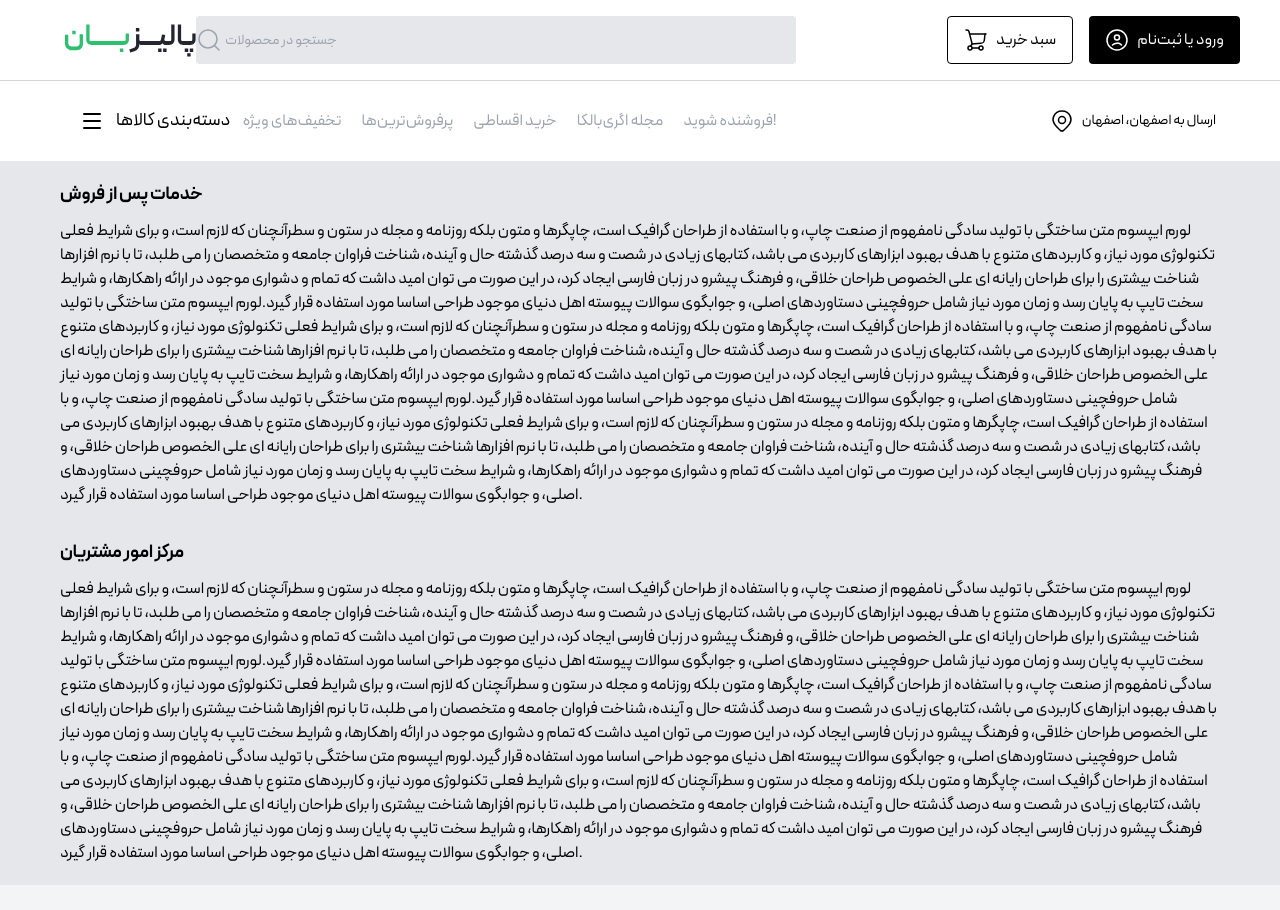
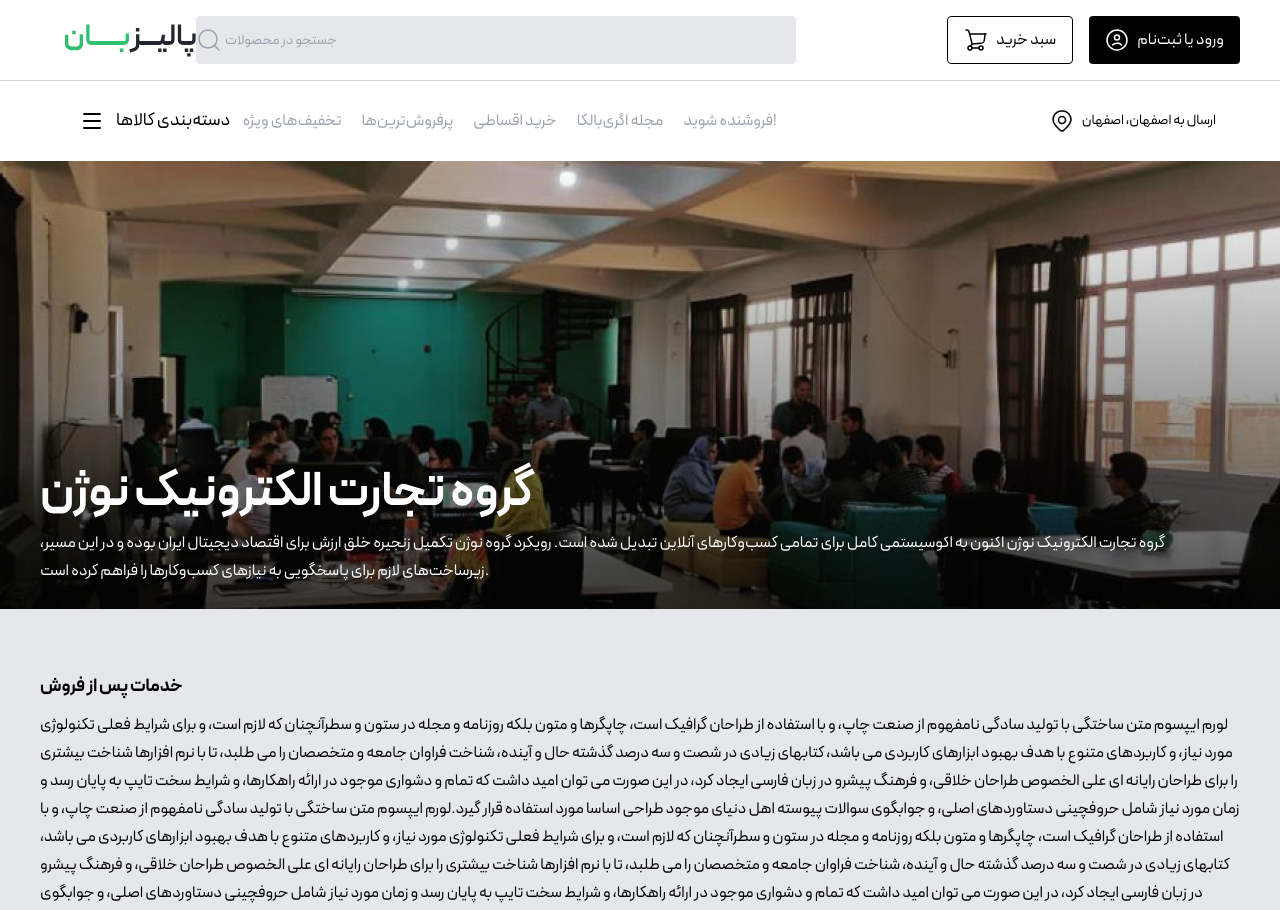
Before and after one commit to hamideslami32/leyan, a Next.js app: page /about in a window 1280 px wide. Shown: the top 910 px of the page. Built offline with nearby package versions, Linux system fonts and the light colour scheme.

Commit message:
feat: complete about us page

```diff
--- a/src/pages/about/index.tsx
+++ b/src/pages/about/index.tsx
@@ -1,81 +1,110 @@
+import Image from "next/image";
+import { Fragment } from "react";
+
 const About = () => {
   return (
-    <div className="w-full max-w-screen-xl mx-auto p-5">
+    <div className="leading-7">
+      <div className="w-full relative z-0">
+        <Image
+          className="w-full h-[448px] object-cover"
+          width={1440}
+          height={448}
+          src="/images/about-header.png"
+          alt="test"
+        />
+        <div className="text-white z-[1] absolute inset-0 flex flex-col items-stretch justify-end p-6">
+          <div className="w-full mx-auto max-w-screen-xl">
+            <h1 className="font-extrabold text-3xl lg:text-5xl mb-3">گروه تجارت الکترونیک نوژن</h1>
+            <p>
+              گروه تجارت الکترونیک نوژن‌ اکنون به اکوسیستمی کامل برای تمامی
+              کسب‌وکارهای آنلاین تبدیل شده است. رویکرد گروه نوژن‌ تکمیل زنجیره
+              خلق ارزش برای اقتصاد دیجیتال ایران بوده و در این مسیر، زیرساخت‌های
+              لازم برای پاسخگویی به نیازهای کسب‌وکارها را فراهم کرده است.
+            </p>
+          </div>
+        </div>
+      </div>
+      <div className="px-6 py-16">
+        <div className="w-full max-w-screen-xl mx-auto">
           <div className="w-full flex flex-col items-stretch gap-8">
             <section>
               <h3 className="text-lg font-bold mb-2.5">خدمات پس از فروش</h3>
               <p className="text-secondary-600">
                 لورم ایپسوم متن ساختگی با تولید سادگی نامفهوم از صنعت چاپ، و با
-            استفاده از طراحان گرافیک است، چاپگرها و متون بلکه روزنامه و مجله در
-            ستون و سطرآنچنان که لازم است، و برای شرایط فعلی تکنولوژی مورد نیاز،
-            و کاربردهای متنوع با هدف بهبود ابزارهای کاربردی می باشد، کتابهای
-            زیادی در شصت و سه درصد گذشته حال و آینده، شناخت فراوان جامعه و
-            متخصصان را می طلبد، تا با نرم افزارها شناخت بیشتری را برای طراحان
-            رایانه ای علی الخصوص طراحان خلاقی، و فرهنگ پیشرو در زبان فارسی ایجاد
-            کرد، در این صورت می توان امید داشت که تمام و دشواری موجود در ارائه
-            راهکارها، و شرایط سخت تایپ به پایان رسد و زمان مورد نیاز شامل
-            حروفچینی دستاوردهای اصلی، و جوابگوی سوالات پیوسته اهل دنیای موجود
-            طراحی اساسا مورد استفاده قرار گیرد.لورم ایپسوم متن ساختگی با تولید
-            سادگی نامفهوم از صنعت چاپ، و با استفاده از طراحان گرافیک است،
-            چاپگرها و متون بلکه روزنامه و مجله در ستون و سطرآنچنان که لازم است،
-            و برای شرایط فعلی تکنولوژی مورد نیاز، و کاربردهای متنوع با هدف بهبود
-            ابزارهای کاربردی می باشد، کتابهای زیادی در شصت و سه درصد گذشته حال و
-            آینده، شناخت فراوان جامعه و متخصصان را می طلبد، تا با نرم افزارها
-            شناخت بیشتری را برای طراحان رایانه ای علی الخصوص طراحان خلاقی، و
-            فرهنگ پیشرو در زبان فارسی ایجاد کرد، در این صورت می توان امید داشت
-            که تمام و دشواری موجود در ارائه راهکارها، و شرایط سخت تایپ به پایان
-            رسد و زمان مورد نیاز شامل حروفچینی دستاوردهای اصلی، و جوابگوی سوالات
+                استفاده از طراحان گرافیک است، چاپگرها و متون بلکه روزنامه و مجله
+                در ستون و سطرآنچنان که لازم است، و برای شرایط فعلی تکنولوژی مورد
+                نیاز، و کاربردهای متنوع با هدف بهبود ابزارهای کاربردی می باشد،
+                کتابهای زیادی در شصت و سه درصد گذشته حال و آینده، شناخت فراوان
+                جامعه و متخصصان را می طلبد، تا با نرم افزارها شناخت بیشتری را
+                برای طراحان رایانه ای علی الخصوص طراحان خلاقی، و فرهنگ پیشرو در
+                زبان فارسی ایجاد کرد، در این صورت می توان امید داشت که تمام و
+                دشواری موجود در ارائه راهکارها، و شرایط سخت تایپ به پایان رسد و
+                زمان مورد نیاز شامل حروفچینی دستاوردهای اصلی، و جوابگوی سوالات
                 پیوسته اهل دنیای موجود طراحی اساسا مورد استفاده قرار گیرد.لورم
-            ایپسوم متن ساختگی با تولید سادگی نامفهوم از صنعت چاپ، و با استفاده
-            از طراحان گرافیک است، چاپگرها و متون بلکه روزنامه و مجله در ستون و
-            سطرآنچنان که لازم است، و برای شرایط فعلی تکنولوژی مورد نیاز، و
-            کاربردهای متنوع با هدف بهبود ابزارهای کاربردی می باشد، کتابهای زیادی
-            در شصت و سه درصد گذشته حال و آینده، شناخت فراوان جامعه و متخصصان را
-            می طلبد، تا با نرم افزارها شناخت بیشتری را برای طراحان رایانه ای علی
-            الخصوص طراحان خلاقی، و فرهنگ پیشرو در زبان فارسی ایجاد کرد، در این
-            صورت می توان امید داشت که تمام و دشواری موجود در ارائه راهکارها، و
-            شرایط سخت تایپ به پایان رسد و زمان مورد نیاز شامل حروفچینی
-            دستاوردهای اصلی، و جوابگوی سوالات پیوسته اهل دنیای موجود طراحی اساسا
-            مورد استفاده قرار گیرد.
+                ایپسوم متن ساختگی با تولید سادگی نامفهوم از صنعت چاپ، و با
+                استفاده از طراحان گرافیک است، چاپگرها و متون بلکه روزنامه و مجله
+                در ستون و سطرآنچنان که لازم است، و برای شرایط فعلی تکنولوژی مورد
+                نیاز، و کاربردهای متنوع با هدف بهبود ابزارهای کاربردی می باشد،
+                کتابهای زیادی در شصت و سه درصد گذشته حال و آینده، شناخت فراوان
+                جامعه و متخصصان را می طلبد، تا با نرم افزارها شناخت بیشتری را
+                برای طراحان رایانه ای علی الخصوص طراحان خلاقی، و فرهنگ پیشرو در
+                زبان فارسی ایجاد کرد، در این صورت می توان امید داشت که تمام و
+                دشواری موجود در ارائه راهکارها، و شرایط سخت تایپ به پایان رسد و
+                زمان مورد نیاز شامل حروفچینی دستاوردهای اصلی، و جوابگوی سوالات
+                پیوسته اهل دنیای موجود طراحی اساسا مورد استفاده قرار گیرد.لورم
+                ایپسوم متن ساختگی با تولید سادگی نامفهوم از صنعت چاپ، و با
+                استفاده از طراحان گرافیک است، چاپگرها و متون بلکه روزنامه و مجله
+                در ستون و سطرآنچنان که لازم است، و برای شرایط فعلی تکنولوژی مورد
+                نیاز، و کاربردهای متنوع با هدف بهبود ابزارهای کاربردی می باشد،
+                کتابهای زیادی در شصت و سه درصد گذشته حال و آینده، شناخت فراوان
+                جامعه و متخصصان را می طلبد، تا با نرم افزارها شناخت بیشتری را
+                برای طراحان رایانه ای علی الخصوص طراحان خلاقی، و فرهنگ پیشرو در
+                زبان فارسی ایجاد کرد، در این صورت می توان امید داشت که تمام و
+                دشواری موجود در ارائه راهکارها، و شرایط سخت تایپ به پایان رسد و
+                زمان مورد نیاز شامل حروفچینی دستاوردهای اصلی، و جوابگوی سوالات
+                پیوسته اهل دنیای موجود طراحی اساسا مورد استفاده قرار گیرد.
               </p>
             </section>
             <section>
               <h3 className="text-lg font-bold mb-2.5">مرکز امور مشتریان</h3>
               <p className="text-secondary-600">
                 لورم ایپسوم متن ساختگی با تولید سادگی نامفهوم از صنعت چاپ، و با
-            استفاده از طراحان گرافیک است، چاپگرها و متون بلکه روزنامه و مجله در
-            ستون و سطرآنچنان که لازم است، و برای شرایط فعلی تکنولوژی مورد نیاز،
-            و کاربردهای متنوع با هدف بهبود ابزارهای کاربردی می باشد، کتابهای
-            زیادی در شصت و سه درصد گذشته حال و آینده، شناخت فراوان جامعه و
-            متخصصان را می طلبد، تا با نرم افزارها شناخت بیشتری را برای طراحان
-            رایانه ای علی الخصوص طراحان خلاقی، و فرهنگ پیشرو در زبان فارسی ایجاد
-            کرد، در این صورت می توان امید داشت که تمام و دشواری موجود در ارائه
-            راهکارها، و شرایط سخت تایپ به پایان رسد و زمان مورد نیاز شامل
-            حروفچینی دستاوردهای اصلی، و جوابگوی سوالات پیوسته اهل دنیای موجود
-            طراحی اساسا مورد استفاده قرار گیرد.لورم ایپسوم متن ساختگی با تولید
-            سادگی نامفهوم از صنعت چاپ، و با استفاده از طراحان گرافیک است،
-            چاپگرها و متون بلکه روزنامه و مجله در ستون و سطرآنچنان که لازم است،
-            و برای شرایط فعلی تکنولوژی مورد نیاز، و کاربردهای متنوع با هدف بهبود
-            ابزارهای کاربردی می باشد، کتابهای زیادی در شصت و سه درصد گذشته حال و
-            آینده، شناخت فراوان جامعه و متخصصان را می طلبد، تا با نرم افزارها
-            شناخت بیشتری را برای طراحان رایانه ای علی الخصوص طراحان خلاقی، و
-            فرهنگ پیشرو در زبان فارسی ایجاد کرد، در این صورت می توان امید داشت
-            که تمام و دشواری موجود در ارائه راهکارها، و شرایط سخت تایپ به پایان
-            رسد و زمان مورد نیاز شامل حروفچینی دستاوردهای اصلی، و جوابگوی سوالات
+                استفاده از طراحان گرافیک است، چاپگرها و متون بلکه روزنامه و مجله
+                در ستون و سطرآنچنان که لازم است، و برای شرایط فعلی تکنولوژی مورد
+                نیاز، و کاربردهای متنوع با هدف بهبود ابزارهای کاربردی می باشد،
+                کتابهای زیادی در شصت و سه درصد گذشته حال و آینده، شناخت فراوان
+                جامعه و متخصصان را می طلبد، تا با نرم افزارها شناخت بیشتری را
+                برای طراحان رایانه ای علی الخصوص طراحان خلاقی، و فرهنگ پیشرو در
+                زبان فارسی ایجاد کرد، در این صورت می توان امید داشت که تمام و
+                دشواری موجود در ارائه راهکارها، و شرایط سخت تایپ به پایان رسد و
+                زمان مورد نیاز شامل حروفچینی دستاوردهای اصلی، و جوابگوی سوالات
                 پیوسته اهل دنیای موجود طراحی اساسا مورد استفاده قرار گیرد.لورم
-            ایپسوم متن ساختگی با تولید سادگی نامفهوم از صنعت چاپ، و با استفاده
-            از طراحان گرافیک است، چاپگرها و متون بلکه روزنامه و مجله در ستون و
-            سطرآنچنان که لازم است، و برای شرایط فعلی تکنولوژی مورد نیاز، و
-            کاربردهای متنوع با هدف بهبود ابزارهای کاربردی می باشد، کتابهای زیادی
-            در شصت و سه درصد گذشته حال و آینده، شناخت فراوان جامعه و متخصصان را
-            می طلبد، تا با نرم افزارها شناخت بیشتری را برای طراحان رایانه ای علی
-            الخصوص طراحان خلاقی، و فرهنگ پیشرو در زبان فارسی ایجاد کرد، در این
-            صورت می توان امید داشت که تمام و دشواری موجود در ارائه راهکارها، و
-            شرایط سخت تایپ به پایان رسد و زمان مورد نیاز شامل حروفچینی
-            دستاوردهای اصلی، و جوابگوی سوالات پیوسته اهل دنیای موجود طراحی اساسا
-            مورد استفاده قرار گیرد.
+                ایپسوم متن ساختگی با تولید سادگی نامفهوم از صنعت چاپ، و با
+                استفاده از طراحان گرافیک است، چاپگرها و متون بلکه روزنامه و مجله
+                در ستون و سطرآنچنان که لازم است، و برای شرایط فعلی تکنولوژی مورد
+                نیاز، و کاربردهای متنوع با هدف بهبود ابزارهای کاربردی می باشد،
+                کتابهای زیادی در شصت و سه درصد گذشته حال و آینده، شناخت فراوان
+                جامعه و متخصصان را می طلبد، تا با نرم افزارها شناخت بیشتری را
+                برای طراحان رایانه ای علی الخصوص طراحان خلاقی، و فرهنگ پیشرو در
+                زبان فارسی ایجاد کرد، در این صورت می توان امید داشت که تمام و
+                دشواری موجود در ارائه راهکارها، و شرایط سخت تایپ به پایان رسد و
+                زمان مورد نیاز شامل حروفچینی دستاوردهای اصلی، و جوابگوی سوالات
+                پیوسته اهل دنیای موجود طراحی اساسا مورد استفاده قرار گیرد.لورم
+                ایپسوم متن ساختگی با تولید سادگی نامفهوم از صنعت چاپ، و با
+                استفاده از طراحان گرافیک است، چاپگرها و متون بلکه روزنامه و مجله
+                در ستون و سطرآنچنان که لازم است، و برای شرایط فعلی تکنولوژی مورد
+                نیاز، و کاربردهای متنوع با هدف بهبود ابزارهای کاربردی می باشد،
+                کتابهای زیادی در شصت و سه درصد گذشته حال و آینده، شناخت فراوان
+                جامعه و متخصصان را می طلبد، تا با نرم افزارها شناخت بیشتری را
+                برای طراحان رایانه ای علی الخصوص طراحان خلاقی، و فرهنگ پیشرو در
+                زبان فارسی ایجاد کرد، در این صورت می توان امید داشت که تمام و
+                دشواری موجود در ارائه راهکارها، و شرایط سخت تایپ به پایان رسد و
+                زمان مورد نیاز شامل حروفچینی دستاوردهای اصلی، و جوابگوی سوالات
+                پیوسته اهل دنیای موجود طراحی اساسا مورد استفاده قرار گیرد.
               </p>
             </section>
+          </div>
+        </div>
       </div>
     </div>
   );
```
Lines whose indentation alone changed are shown as unchanged.
